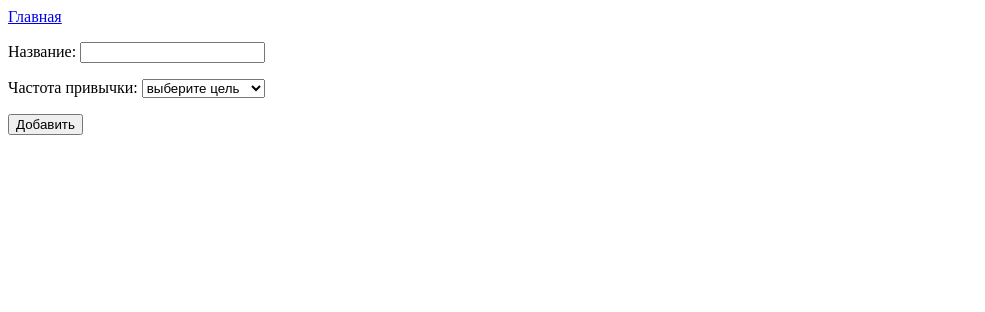
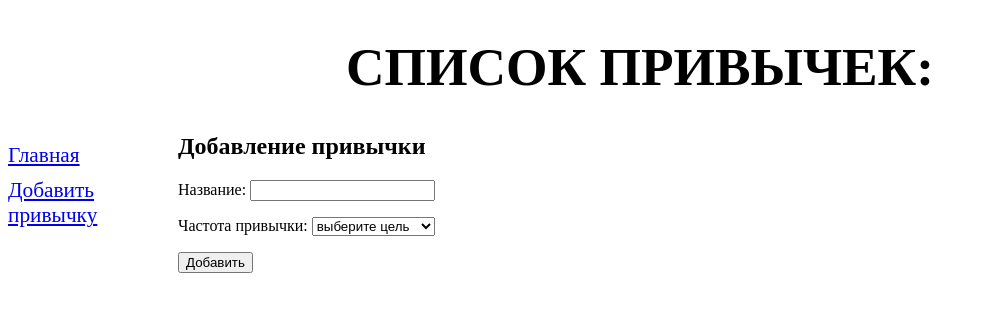
Before and after one commit to ZlayaZayaZ/backend_diary, a Django app: page /habit/add/ in a window 1280 px wide. Shown: the top 312 px of the page, without its empty margins (0-985 px from the left). Run offline with Django 5.2, Linux system fonts and the light colour scheme.

Commit message:
unification of habit_tracker templates

```diff
--- a/diary_back/settings.py
+++ b/diary_back/settings.py
@@ -22,7 +22,6 @@ BASE_DIR = Path(__file__).resolve().parent.parent
 # See https://docs.djangoproject.com/en/5.1/howto/deployment/checklist/
 
 # SECURITY WARNING: keep the secret key used in production secret!
-SECRET_KEY = 'django-insecure-+0evrza4rm-6-+j!85@mrc)otzrhen5^79p#wlir*d5u6v081f'
 
 # SECURITY WARNING: don't run with debug turned on in production!
 DEBUG = True
@@ -42,8 +41,8 @@ INSTALLED_APPS = [
 
     'rest_framework',
 
-    'emotional_diary',
-    'habit_tracker',
+    'emotional_diary.apps.EmotionalDiaryConfig',
+    'habit_tracker.apps.HabitTrackerConfig',
 ]
 
 MIDDLEWARE = [
@@ -106,6 +105,7 @@ USE_I18N = True
 
 USE_TZ = True
 
+SHORT_DATE_FORMAT = 'j.m.Y'
 
 # Static files (CSS, JavaScript, Images)
 # https://docs.djangoproject.com/en/5.1/howto/static-files/
--- a/emotional_diary/models.py
+++ b/emotional_diary/models.py
@@ -59,3 +59,7 @@ class Connection(models.Model):
     class Meta:
         verbose_name_plural = 'связи эмоций и ситуаций'
         verbose_name = 'связь эмоции и ситуации'
+        constraints = (
+            models.UniqueConstraint(fields=('id_situation', 'id_emotion'),
+                                    name = 'emotion_situation_constraint'),
+        )
--- a/habit_tracker/apps.py
+++ b/habit_tracker/apps.py
@@ -4,3 +4,4 @@ from django.apps import AppConfig
 class HabitTrackerConfig(AppConfig):
     default_auto_field = 'django.db.models.BigAutoField'
     name = 'habit_tracker'
+    verbose_name = 'трекер привычек'
--- /dev/null
+++ b/habit_tracker/static/style.css
@@ -0,0 +1,20 @@
+header h1 {
+    font-size: 40pt;
+    text-transform: uppercase;
+    text-align: center;
+}
+
+nav {
+    font-size: 16pt;
+    width: 150px;
+    float: left;
+}
+
+nav a {
+    display: block;
+    margin: 10px 0px;
+}
+
+section {
+    margin-left: 170px;
+}
--- /dev/null
+++ b/habit_tracker/templates/basic.html
@@ -0,0 +1,26 @@
+{% load static %}
+
+<!DOCTYPE html>
+<html>
+    <head>
+        <meta charset="UTF-8">
+        <title>{% block title %}Главная{% endblock %}</title>
+        <link rel="stylesheet" type="text/css" href="{% static 'style.css' %}">
+    </head>
+    <body>
+        <header>
+            <h1>Список привычек:</h1>
+        </header>
+        <nav>
+            <a href="{% url 'index' %}">Главная</a>
+            <a href="{% url 'add' %}">Добавить привычку</a>
+            {% for habit in habits %}
+            <a href="{% url 'habit' habit.pk %}">{{habit.title}}</a>
+            {% endfor %}
+        </nav>
+        <section>
+        {% block content %}
+        {% endblock %}
+        </section>
+    </body>
+</html>
--- a/habit_tracker/templates/create_habit.html
+++ b/habit_tracker/templates/create_habit.html
@@ -1,20 +1,11 @@
-<!DOCTYPE html>
-<html>
-    <head>
-        <meta charset="UTF-8">
-        <title>Создание новой привычки:</title>
-    </head>
-    <body>
-        <div>
-            <a href="{% url 'index' %}">Главная</a>
-            {% for habit in habits %}
-            <a href="{% url 'habit' habit.pk %}">{{habit.title}}</a>
-            {% endfor %}
-        </div>
-        <form method="post">
-            {% csrf_token %}
-            {{ form.as_p }}
-            <input type="submit" value="Добавить">
-        </form>
-    </body>
-</html>
+{% extends "basic.html" %}
+
+{% block title %}Добавление привычки{% endblock %}
+{% block content %}
+<h2>Добавление привычки</h2>
+<form method="post">
+    {% csrf_token %}
+    {{ form.as_p }}
+    <input type="submit" value="Добавить">
+</form>
+{% endblock %}
```
Also changed, not shown: habit_tracker/templates/habit.html (+11 -21 lines), habit_tracker/templates/index_habit.html (+7 -16 lines), emotional_diary/migrations/0003_alter_connection_options_alter_emotion_options_and_more.py (added), habit_tracker/migrations/0003_alter_habit_options_alter_incident_options_and_more.py (added).
